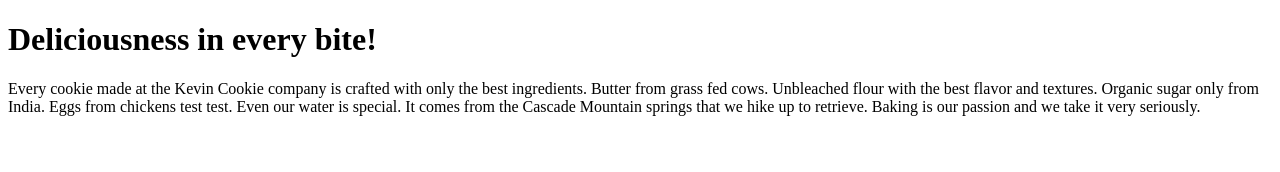
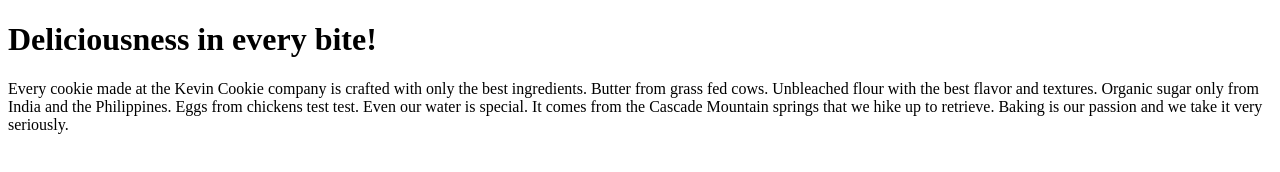
Before and after one commit to dman1710/Maloloy-on312312, a plain HTML site: page index.htm in a window 1280 px wide. Drawn offline with Linux system fonts and the light colour scheme.

Commit message:
Update index.htm

```diff
--- a/index.htm
+++ b/index.htm
@@ -4,7 +4,7 @@
 
 <h1>Deliciousness in every bite!</h1>
 
-<p>Every cookie made at the Kevin Cookie company is crafted with only the best ingredients. Butter from grass fed cows. Unbleached flour with the best flavor and textures. Organic sugar only from India. Eggs from chickens test test. Even our water is special. It comes from the Cascade Mountain springs that we hike up to retrieve. Baking is our passion and we take it very seriously.</p>
+<p>Every cookie made at the Kevin Cookie company is crafted with only the best ingredients. Butter from grass fed cows. Unbleached flour with the best flavor and textures. Organic sugar only from India and the Philippines. Eggs from chickens test test. Even our water is special. It comes from the Cascade Mountain springs that we hike up to retrieve. Baking is our passion and we take it very seriously.</p>
 
 
 </body>
```
